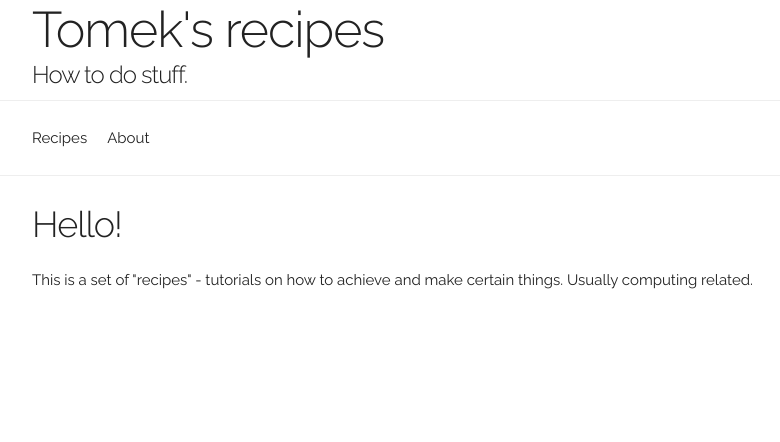
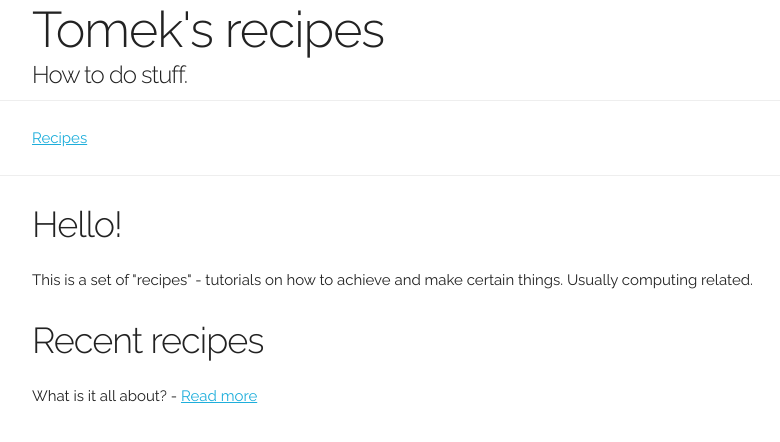
Before and after one commit to tomaszj/tomaszj.github.io, a Jekyll site: the page built from index.html, in a window 1280 px wide. Shown: the top 442 px of the page, without its empty margins (128-908 px from the left). Built offline with Jekyll 4.4.1, drawn with Linux system fonts in a browser that asks for light colours; Markdown is read by kramdown in place of the engine named in the settings.

Commit message:
Add first post and post layout.

```diff
--- a/_layouts/default.html
+++ b/_layouts/default.html
@@ -16,13 +16,13 @@
 
   <!-- CSS
   –––––––––––––––––––––––––––––––––––––––––––––––––– -->
-  <link rel="stylesheet" href="css/normalize.css">
-  <link rel="stylesheet" href="css/skeleton.css">
-  <link rel="stylesheet" href="css/blog.css">
+  <link rel="stylesheet" href="/css/normalize.css">
+  <link rel="stylesheet" href="/css/skeleton.css">
+  <link rel="stylesheet" href="/css/blog.css">
 
   <!-- Favicon
   –––––––––––––––––––––––––––––––––––––––––––––––––– -->
-  <link rel="icon" type="image/png" href="images/favicon.png">
+  <link rel="icon" type="image/png" href="/images/favicon.png">
 
 </head>
 <body>
@@ -36,8 +36,7 @@
   <nav class="navbar">
     <div class="container">
       <ul class="navbar-list">
-        <li class="navbar-item">Recipes</li>
-        <li class="navbar-item">About</li>
+        <li class="navbar-item"><a href="/">Recipes</a></li>
       </ul>
     </div>
   </nav>
--- a/index.html
+++ b/index.html
@@ -5,3 +5,10 @@ title: Tomek's recipes
 
 <h3>Hello!</h3>
 <p>This is a set of "recipes" - tutorials on how to achieve and make certain things. Usually computing related.</p>
+
+<h3>Recent recipes</h3>
+{% for post in site.posts %}
+<div class="post">
+  {{ post.title }} - <a href="{{ post.url }}">Read more</a>
+</div>
+{% endfor %}
```
Also changed, not shown: _layouts/post.html (added, +14 -0 lines), _posts/2015-03-23-intro.markdown (added, +8 -0 lines).
